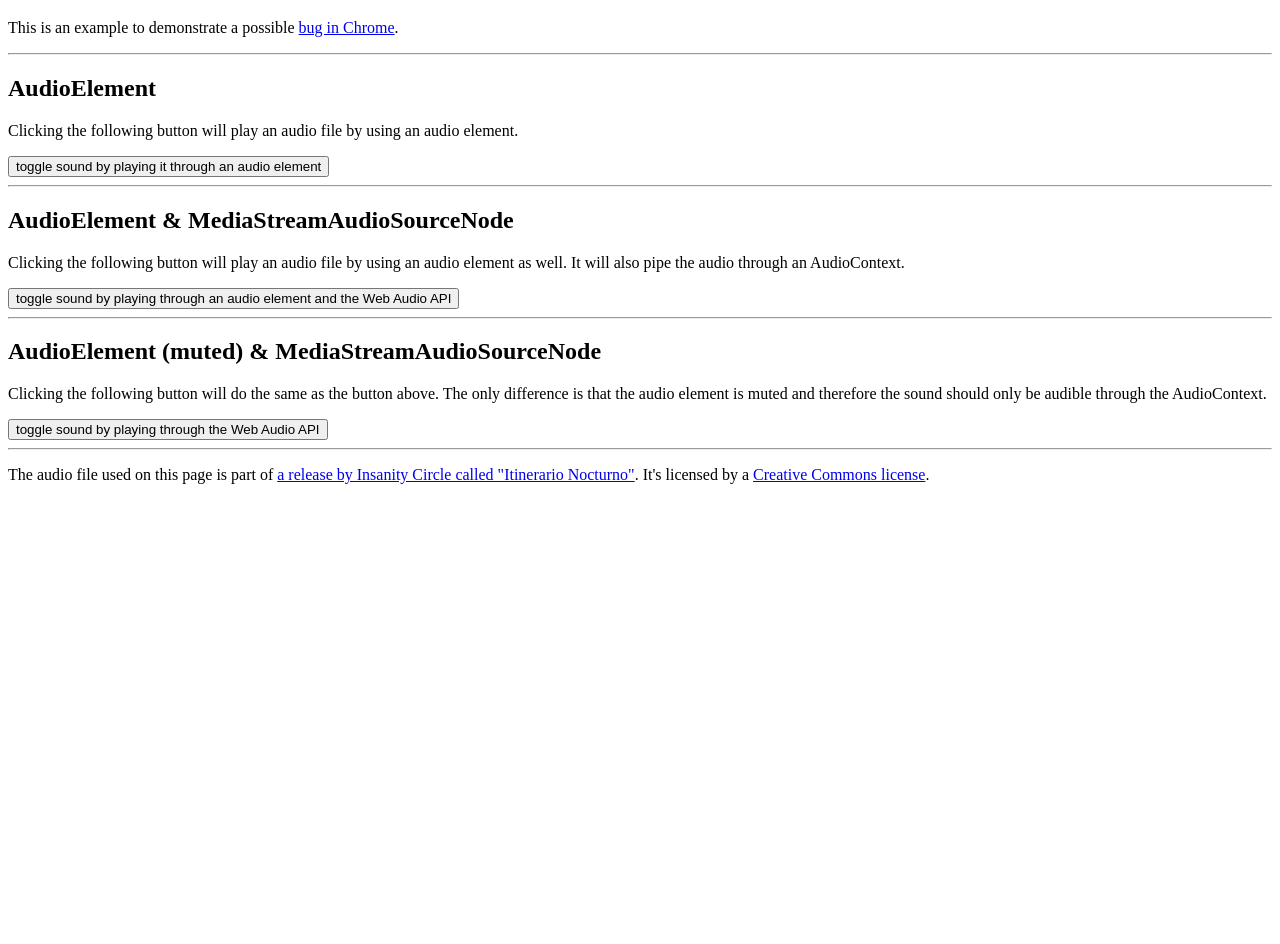
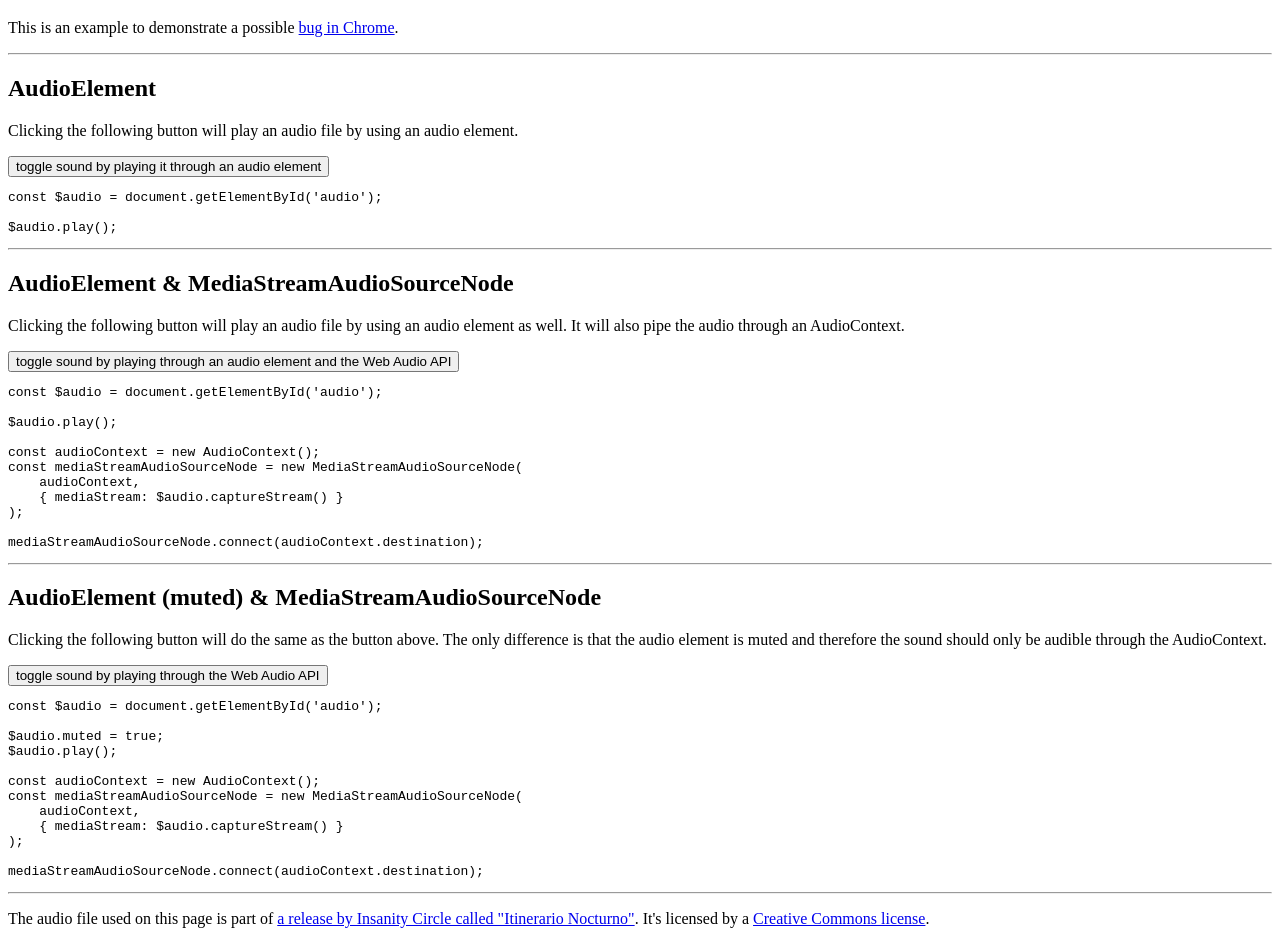
Before and after one commit to chrisguttandin/muted-audio-element-test, a website: page src/index.html in a window 1280 px wide. Shown: the part 61-1005 px from the top of the page. Before the commit the page ends 800 px from the top, so only its background shows below. Drawn offline with Linux system fonts and the light colour scheme.

Commit message:
feat: add example code for each test case

```diff
--- a/src/index.html
+++ b/src/index.html
@@ -15,6 +15,9 @@
         <h2>AudioElement</h2>
         <p>Clicking the following button will play an audio file by using an audio element.</p>
         <button id="toggle-audio-element-button">toggle sound by playing it through an audio element</button>
+        <pre><code>const $audio = document.getElementById('audio');
+
+$audio.play();</code></pre>
         <hr />
         <h2>AudioElement &amp; MediaStreamAudioSourceNode</h2>
         <p>
@@ -22,6 +25,17 @@
             AudioContext.
         </p>
         <button id="toggle-both-button">toggle sound by playing through an audio element and the Web Audio API</button>
+        <pre><code>const $audio = document.getElementById('audio');
+
+$audio.play();
+
+const audioContext = new AudioContext();
+const mediaStreamAudioSourceNode = new MediaStreamAudioSourceNode(
+    audioContext,
+    { mediaStream: $audio.captureStream() }
+);
+
+mediaStreamAudioSourceNode.connect(audioContext.destination);</code></pre>
         <hr />
         <h2>AudioElement (muted) &amp; MediaStreamAudioSourceNode</h2>
         <p>
@@ -29,6 +43,18 @@
             therefore the sound should only be audible through the AudioContext.
         </p>
         <button id="toggle-web-audio-button">toggle sound by playing through the Web Audio API</button>
+        <pre><code>const $audio = document.getElementById('audio');
+
+$audio.muted = true;
+$audio.play();
+
+const audioContext = new AudioContext();
+const mediaStreamAudioSourceNode = new MediaStreamAudioSourceNode(
+    audioContext,
+    { mediaStream: $audio.captureStream() }
+);
+
+mediaStreamAudioSourceNode.connect(audioContext.destination);</code></pre>
         <hr />
         <p>
             The audio file used on this page is part of
```
